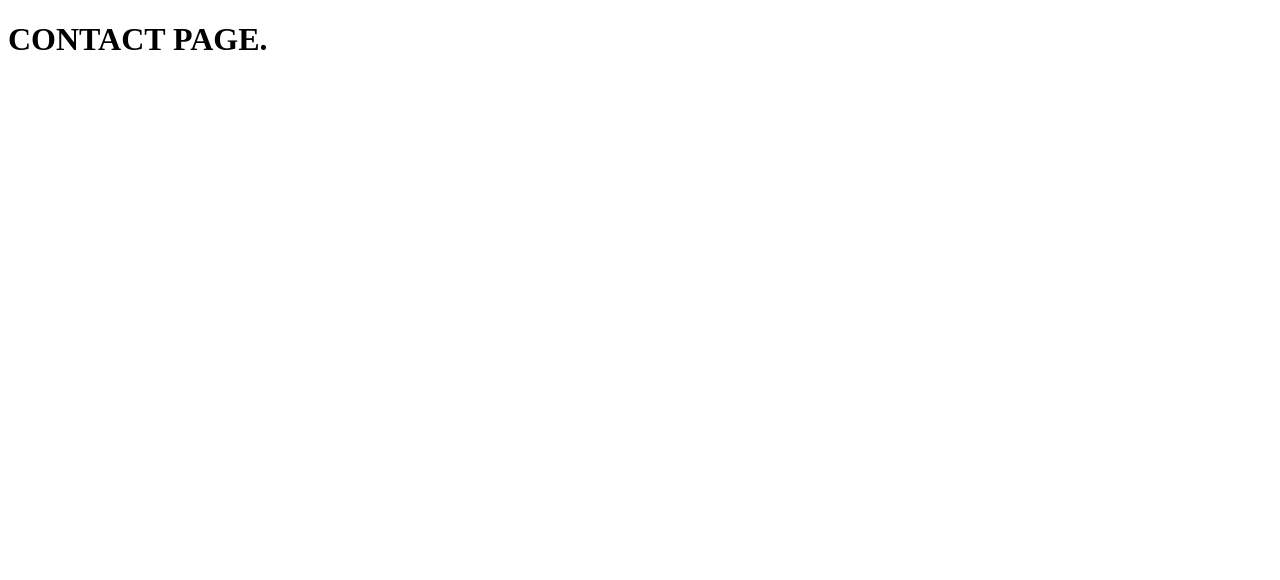
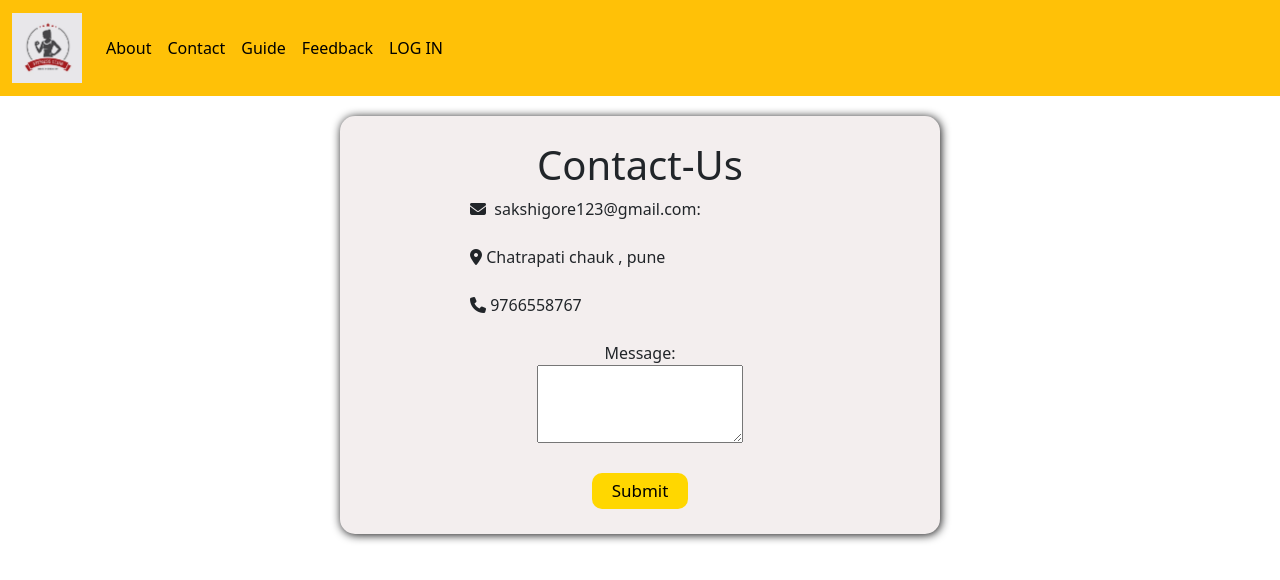
Before and after one commit to mahankaleakash2806/VaibhaviK260304-fitness-nutrition-group-project2-icp7, a plain HTML site: page pages/contact_page.html in a window 1280 px wide. Drawn offline with nearby package versions, Linux system fonts and the light colour scheme.

Commit message:
add contact page

```diff
--- a/css/contact.css
+++ b/css/contact.css
@@ -0,0 +1,18 @@
+.contact-container{
+    background-color: rgb(243, 238, 238);
+    display: block;
+    margin: 20px auto;
+    border-radius: 15px;
+    width: 600px;
+    box-shadow: 1px 1px 10px 0 rgb(15, 15, 16);
+    padding: 25px 30px;
+}
+.btn-color{
+    padding:5px 20px;
+    font-size: 17px;
+    color: black;
+    border: none;
+    border-radius: 10px;
+    background-color: gold;
+    cursor: pointer;
+}
--- a/pages/contact_page.html
+++ b/pages/contact_page.html
@@ -3,9 +3,72 @@
 <head>
     <meta charset="UTF-8">
     <meta name="viewport" content="width=device-width, initial-scale=1.0">
-    <title>Document</title>
-</head>
+    <link rel="stylesheet" href="./../css/contact.css">
+    <link href="https://cdn.jsdelivr.net/npm/bootstrap@5.3.3/dist/css/bootstrap.min.css"
+    rel="stylesheet"
+    integrity="sha384-QWTKZyjpPEjISv5WaRU9OFeRpok6YctnYmDr5pNlyT2bRjXh0JMhjY6hW+ALEwIH"
+    crossorigin="anonymous">
+    <title>contact page</title>
+    </head>
 <body>
-    <h1>CONTACT PAGE.</h1>
+    <nav class="navbar navbar-expand-lg text-bg-warning">
+            <div class="container-fluid">
+              <a class="navbar-brand" href="#"><img src="./../img/img1.png" height="70px" img-bg-warning ></a>
+              <button class="navbar-toggler" type="button" data-bs-toggle="collapse" data-bs-target="#navbarNav" aria-controls="navbarNav" aria-expanded="false" aria-label="Toggle navigation">
+                <span class="navbar-toggler-icon"></span>
+              </button>
+            <div class="collapse navbar-collapse" id="navbarNav">
+                <ul class="navbar-nav">
+                  <li class="nav-item">
+                    <a class="nav-link active" aria-current="page" href="#">About</a>
+                  </li>
+                  <li class="nav-item">
+                    <a class="nav-link active" href="#">Contact</a>
+                  </li>
+                  <li class="nav-item">
+                    <a class="nav-link active" href="#">Guide</a>
+                  </li>
+                  <li class="nav-item">
+                    <a class="nav-link active" href="#">Feedback</a>
+                  </li>
+                  <li class="nav-item">
+                    <a class="nav-link active" href="#">LOG IN</a>
+                  </li>
+                </ul>
+              </div>
+            </div>
+        </nav>
+
+    <div class="contact-container">
+        <form id="contactForm" style="text-align: center;">
+        <h1 >Contact-Us</h1>
+        <div style="display: flex; flex-direction:column; justify-content: space-around; align-items: flex-start; padding-left: 100px; ">
+             <div><i class="fa-solid fa-envelope" ></i> &nbsp;<label for="email">sakshigore123@gmail.com:</label></div>
+
+            <br>
+
+            <div><i class="fa-solid fa-location-dot"></i>&nbsp;<label for="address">Chatrapati chauk , pune </label></div>
+
+            <br>
+
+            <div><i class="fa-solid fa-phone"></i>&nbsp;<label for="contactno">9766558767</label></div>
+        </div>
+            <br>
+            <label for="message">Message:</label><br>
+            <textarea id="message" name="message" rows="3" required>
+            </textarea><br><br>
+
+            <button type="button" class="btn-color" onclick="submitForm()">Submit</button>
+        </form>
+    </div>
+    <script src="https://kit.fontawesome.com/4d47a5db67.js" crossorigin="anonymous"></script>
+    <script src="functions.js"></script>
+    <script src="cart.js"></script>
+    <script>
+        function submitForm() {
+            const message = document.getElementById('message').value;
+            console.log('message:' + message);
+        }
+    </script>
 </body>
 </html>
```
